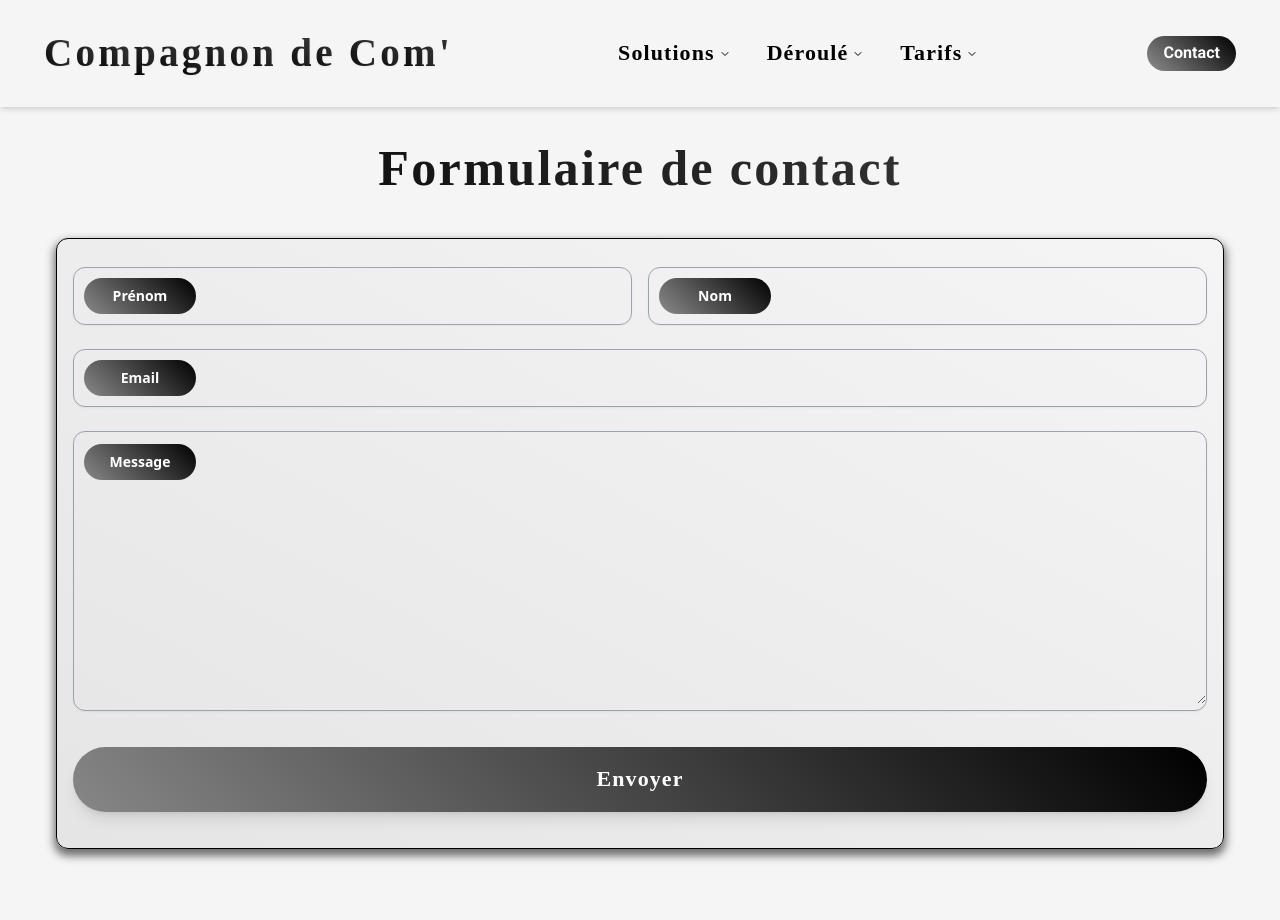
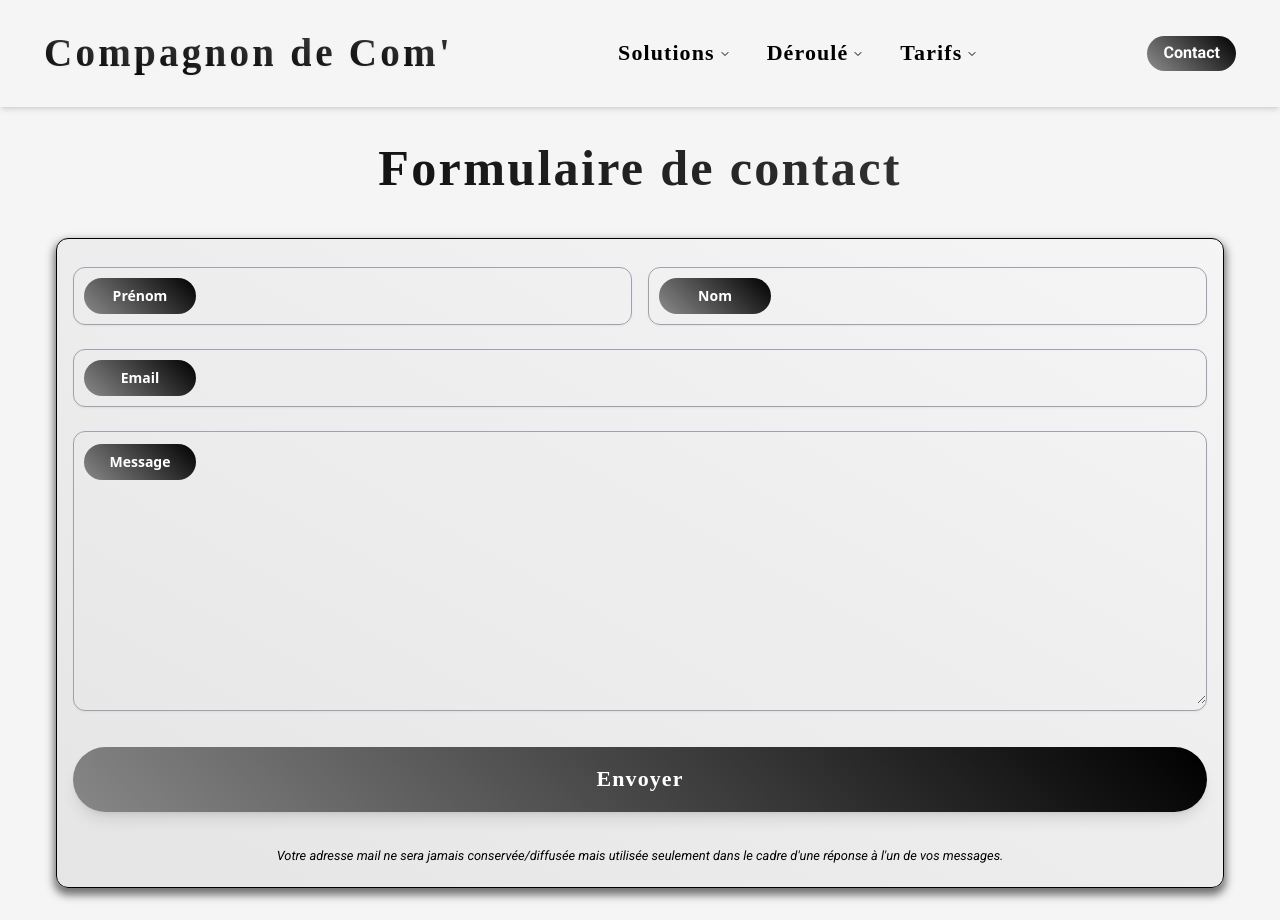
Before and after one commit to ChristopheC-83/c_de_com, a Next.js app: page /contactez_moi in a window 1280 px wide. Shown: the top 920 px of the page. Built offline with nearby package versions, Linux system fonts and the light colour scheme; a web font is replaced by a local one.

Commit message:
contact MAJ

```diff
--- a/app/(pages)/contactez_moi/page.jsx
+++ b/app/(pages)/contactez_moi/page.jsx
@@ -1,3 +1,4 @@
+/* eslint-disable react/no-unescaped-entities */
 "use client";
 import FrameSlideFromBottom from "@/components/commons/FrameSlideFromBottom";
 import useThemeStore from "@/store/ThemeStore";
@@ -169,7 +170,7 @@ export default function Contactez_moi() {
             </label>
 
             <button
-              className={`w-full p-4 mx-auto mt-3 mb-5 duration-200 rounded-full shadow-lg bg-clip hover:opacity-80 ${
+              className={`w-full p-4 mx-auto mt-3 mb-3 duration-200 rounded-full shadow-lg bg-clip hover:opacity-80 ${
                 themesWithWhiteText.includes(theme)
                   ? "text-white"
                   : "text-gray-700"
@@ -179,6 +180,7 @@ export default function Contactez_moi() {
               <h4 className={`w-full `}>Envoyer</h4>
             </button>
           </form>
+          <p class='text-center'><small><i>Votre adresse mail ne sera jamais conservée/diffusée mais utilisée seulement dans le cadre d'une réponse à l'un de vos messages.</i></small></p>
         </div>
 
         <div className="my-8 text-3xl text-center">
```
